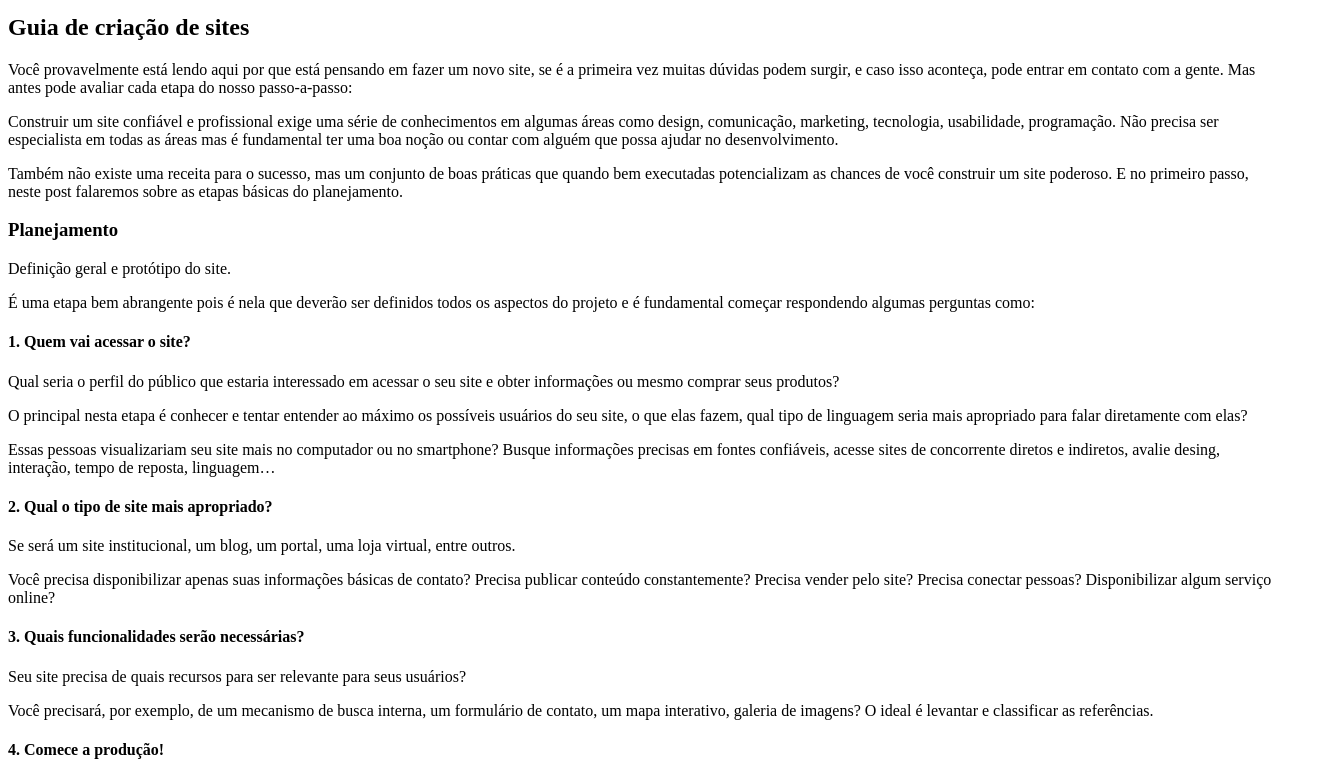
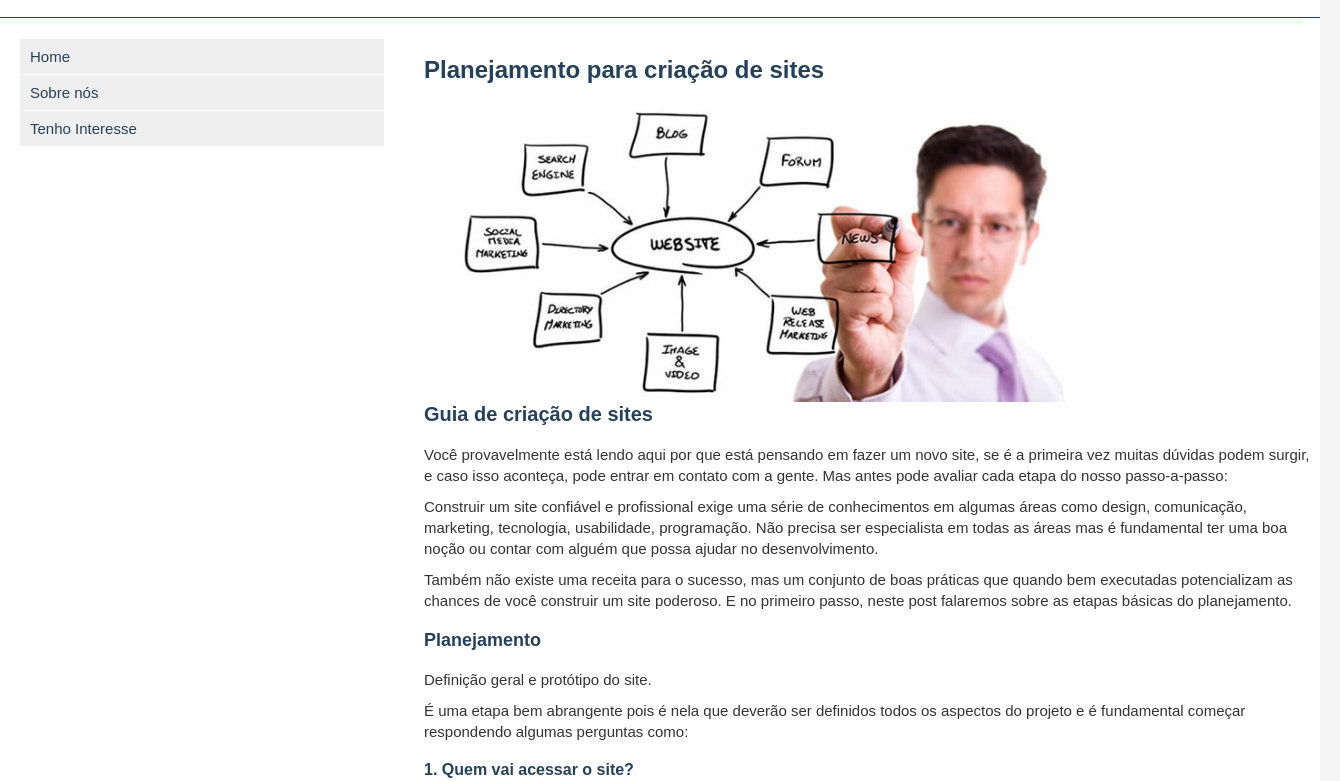
Before and after one commit to ThiagoBato/curso-frontend, a plain HTML site: page prontocloud/index.html in a window 1280 px wide. Shown: the part 120-901 px from the top of the page, 1340 px wide, since content can reach past the window. Drawn offline with Linux system fonts and the light colour scheme.

Commit message:
adicionando estilo

```diff
--- /dev/null
+++ b/prontocloud/assets/css/reset-meyer.css
@@ -0,0 +1,48 @@
+/* http://meyerweb.com/eric/tools/css/reset/
+   v2.0 | 20110126
+   License: none (public domain)
+*/
+
+html, body, div, span, applet, object, iframe,
+h1, h2, h3, h4, h5, h6, p, blockquote, pre,
+a, abbr, acronym, address, big, cite, code,
+del, dfn, em, img, ins, kbd, q, s, samp,
+small, strike, b, sub, sup, tt, var,
+b, u, i, center,
+dl, dt, dd, ol, ul, li,
+fieldset, form, label, legend,
+table, caption, tbody, tfoot, thead, tr, th, td,
+article, aside, canvas, details, embed,
+figure, figcaption, footer, header, hgroup,
+menu, nav, output, ruby, section, summary,
+time, mark, audio, video {
+	margin: 0;
+	padding: 0;
+	border: 0;
+	font-size: 100%;
+	font: inherit;
+	vertical-align: baseline;
+}
+/* HTML5 display-role reset for older browsers */
+article, aside, details, figcaption, figure,
+footer, header, hgroup, menu, nav, section {
+	display: block;
+}
+body {
+	line-height: 1;
+}
+ol, ul {
+	list-style: none;
+}
+blockquote, q {
+	quotes: none;
+}
+blockquote:before, blockquote:after,
+q:before, q:after {
+	content: '';
+	content: none;
+}
+table {
+	border-collapse: collapse;
+	border-spacing: 0;
+}
--- a/prontocloud/assets/css/style.css
+++ b/prontocloud/assets/css/style.css
@@ -0,0 +1,115 @@
+html {
+    font-size: 62.5%;
+}
+body {
+    font-family: 'Open-sans', Arial, Helvetica, sans-serif;
+    background-color: #f5f5f5;
+}
+.main-container {
+    max-width: 100vw;
+    display: block;
+    margin: 0 auto;
+}
+.container {
+    width: 100%;
+    display: block;
+    float: left;
+    padding: 20px;
+    margin: 0 auto;
+}
+header {
+    width: 100%;
+    background-color: #fff;
+    border-bottom: 1px solid #254159;
+    display: block;
+    padding: 20px;
+    float: left;
+}
+h1 {
+    color: #254159;
+    font-size: 2.4rem;
+    font-weight: bold;
+    margin-bottom: 20px;
+}
+h2 {
+    color: #254159;
+    font-size: 2rem;
+    font-weight: bold;
+    margin-bottom: 20px;
+}
+h3 {
+    color: #254159;
+    font-size: 1.8rem;
+    font-weight: bold;
+    padding-top: 10px;
+    margin-bottom: 20px;
+}
+h4 {
+    color: #254159;
+    font-size: 1.6rem;
+    font-weight: bold;
+    padding-top: 10px;
+    margin-bottom: 10px;
+}
+p {
+    color: #333;
+    line-height: 1.4;
+    margin-bottom: 10px;
+}
+
+ol {
+    margin-left: 30px;
+}
+ol li {
+    color: #454545;
+    font-size: 1.4rem;
+}
+section {
+    width: 100%;
+    font-size: 1.5rem;
+    background-color: #fff;
+    display: block;
+    float: left;
+    padding: 20px;
+}
+section nav {
+    width: 30%;
+    display: block;
+    float: left;
+}
+nav li {
+    background-color: #efefef;
+    padding: 10px;
+    margin: 1px 20px 1px 0;
+}
+nav li:hover {
+    background-color: #dfdfdf;
+}
+nav a {
+    color: #254159;
+    text-decoration: none;
+}
+nav a:hover {
+    color: #385874;
+    text-decoration: none;
+}
+section article {
+    width: 70%;
+    display: block;
+    float: left;
+}
+footer {
+    width: 100%;
+    background-color: #254159;
+    display: block;
+    padding: 20px;
+    float: left;
+}
+footer p {
+    color: #fff;
+    font-size: 1.4rem;
+}
+footer small {
+    font-size: 80%;
+    display: block;
+}
--- a/prontocloud/index.html
+++ b/prontocloud/index.html
@@ -5,22 +5,43 @@
         <meta http-equiv="X-UA-Compatible" content="IE=edge" />
         <meta name="viewport" content="width=device-width, initial-scale=1.0" />
         <title>Prontocloud</title>
+        <!-- CSS -->
+        <link rel="stylesheet" href="./assets/css/reset-meyer.css" />
         <link rel="stylesheet" href="./assets/css/style.css" />
+        <!-- Ícones -->
+        <link rel="shortcut icon" href="./assets/img/favicon.cc" type="image/x-icon" />
+        <link rel="apple-touch-icon" href="./assets/img/icon-touch-retina.png" />
+        <link rel="apple-touch-icon" href="./assets/img/icon-touch-retina-iphone.png" />
+        <link rel="apple-touch-icon" href="./assets/img/icon-touch-retina-ipad.png" />
+        <!-- Google Fonts -->
+        <link rel="preconnect" href="https://fonts.googleapis.com" />
+        <link rel="preconnect" href="https://fonts.gstatic.com" crossorigin />
+        <link href="https://fonts.googleapis.com/css2?family=Open+Sans:wght@300;400;700&display=swap" rel="stylesheet" />
     </head>
     <body>
+        <div class="main-container">
             <header>
+                <div class="container">
                     <img src="assets/img/prontocloud.png" alt="Prontocloud" />
+                </div>
             </header>
-        <main>
-            <nav></nav>
             <section>
+                <nav>
+                    <ul>
+                        <li><a href="./">Home</a></li>
+                        <li><a href="#sobre-nos.html">Sobre nós</a></li>
+                        <li><a href="tenho-interesse.html">Tenho Interesse</a></li>
+                    </ul>
+                </nav>
+                <article>
+                    <div class="container">
                         <h1>Planejamento para criação de sites</h1>
-                <article>
+                        <img src="assets/img/web-design-planning-700x300.jpg" alt="Planejamento para criação de sites" />
                         <h2>Guia de criação de sites</h2>
                         <p>Você provavelmente está lendo aqui por que está pensando em fazer um novo site, se é a primeira vez muitas dúvidas podem surgir, e caso isso aconteça, pode entrar em contato com a gente. Mas antes pode avaliar cada etapa do nosso passo-a-passo:</p>
                         <p>
-                        Construir um site confiável e profissional exige uma série de conhecimentos em algumas áreas como design, comunicação, marketing, tecnologia, usabilidade, programação. Não precisa ser especialista em todas as áreas mas é fundamental ter uma boa noção ou contar com alguém que
-                        possa ajudar no desenvolvimento.
+                            Construir um site confiável e profissional exige uma série de conhecimentos em algumas áreas como design, comunicação, marketing, tecnologia, usabilidade, programação. Não precisa ser especialista em todas as áreas mas é fundamental ter uma boa noção ou contar com alguém
+                            que possa ajudar no desenvolvimento.
                         </p>
                         <p>Também não existe uma receita para o sucesso, mas um conjunto de boas práticas que quando bem executadas potencializam as chances de você construir um site poderoso. E no primeiro passo, neste post falaremos sobre as etapas básicas do planejamento.</p>
                         <h3>Planejamento</h3>
@@ -45,9 +66,14 @@
                             <li>Pesquisar ou produzir fotos ou vídeos enriquecer o conteúdo do site.</li>
                         </ol>
                         <p>Se quiser pode compartilhar seu resultado com a gente. No próximo post vamos continuar com o nosso guia de criação de sites , falando sobre os aspectos técnicos do desenvolvimento do seu site.</p>
+                    </div>
                 </article>
             </section>
-        </main>
-        <footer>&copy; ProntoCloud. Todos os direitos reservados.</footer>
+            <footer>
+                <div class="container">
+                    <p>&copy; ProntoCloud. Todos os direitos reservados. <small>Desenvolvido por Thiago Bato</small></p>
+                </div>
+            </footer>
+        </div>
     </body>
 </html>
```
Lines whose indentation alone changed are shown as unchanged.
